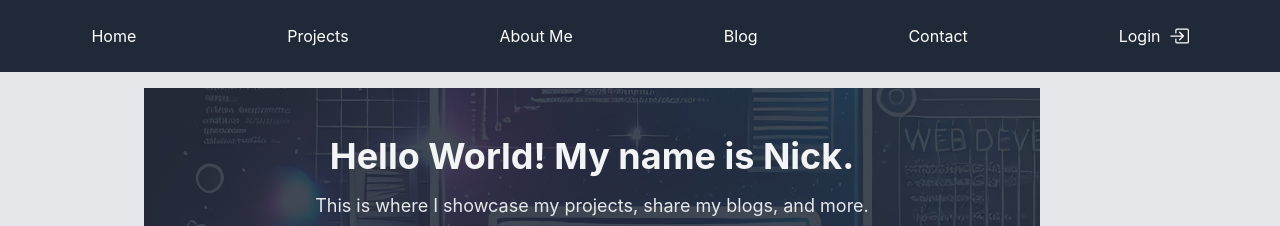
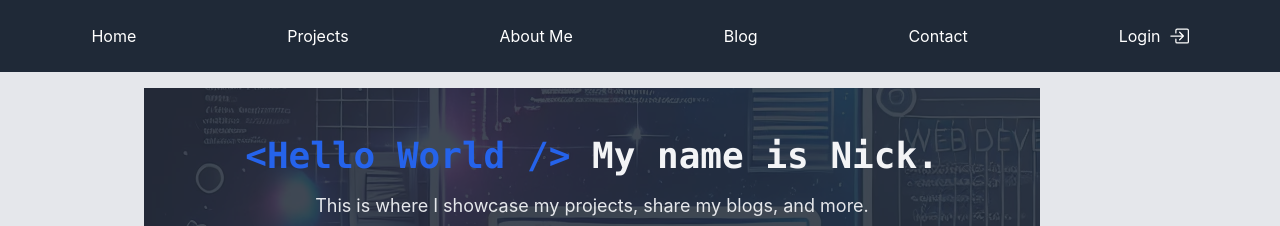
Before and after one commit to ArchILLtect/nh-showcase-site, a React (Create React App) app: page / in a window 1280 px wide. Shown: the top 226 px of the page. Built offline with nearby package versions, Linux system fonts and the light colour scheme.

Commit message:
Give Hero message font-mono

```diff
--- a/src/pages/HomePage.jsx
+++ b/src/pages/HomePage.jsx
@@ -32,7 +32,7 @@ const HomePage = () => {
       {/* Hero Section */}
       <section className="relative lg:max-w-4xl text-center py-12 bg-gray-100 dark:bg-gray-800 bg-hero-pattern bg-center bg-auto">
         <div className="absolute inset-0 bg-gray-800 bg-opacity-85"></div>
-        <h1 className="relative z-10 text-4xl font-bold mb-4">Hello World! My name is Nick.</h1>
+        <h1 className="relative z-10 text-4xl font-mono font-bold mb-4"><span className="text-blue-600">&lt;Hello World /&gt;</span> My name is Nick.</h1>
         <p className="relative z-10 text-lg mb-6 text-gray-200">
           This is where I showcase my projects, share my blogs, and more.
         </p>
```
